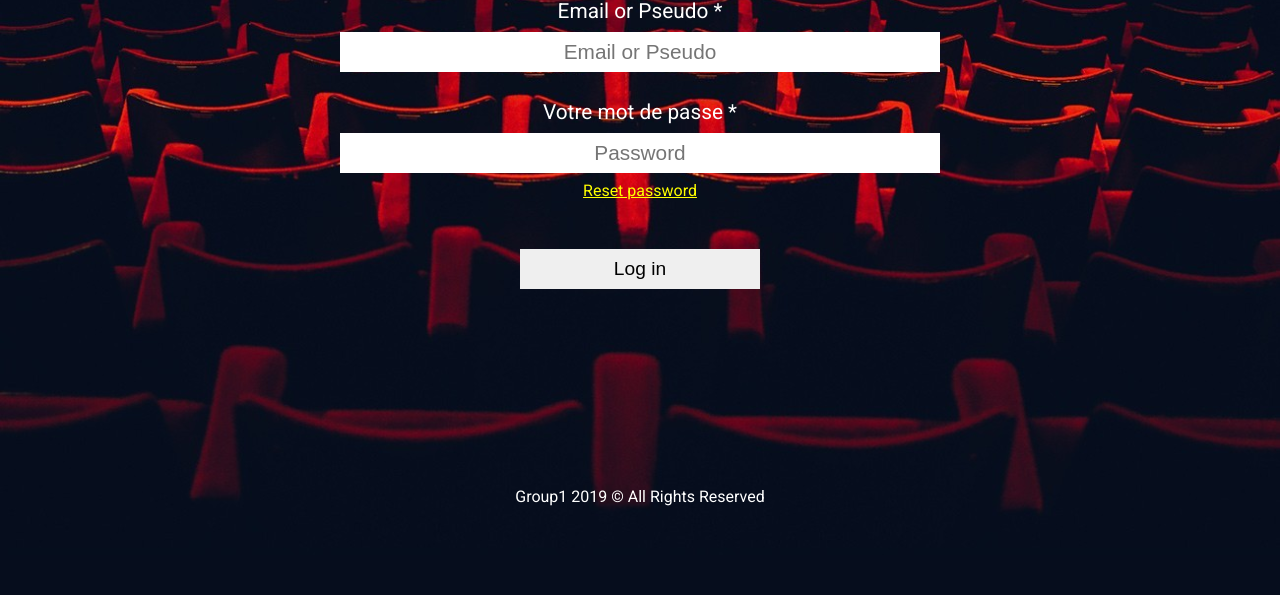
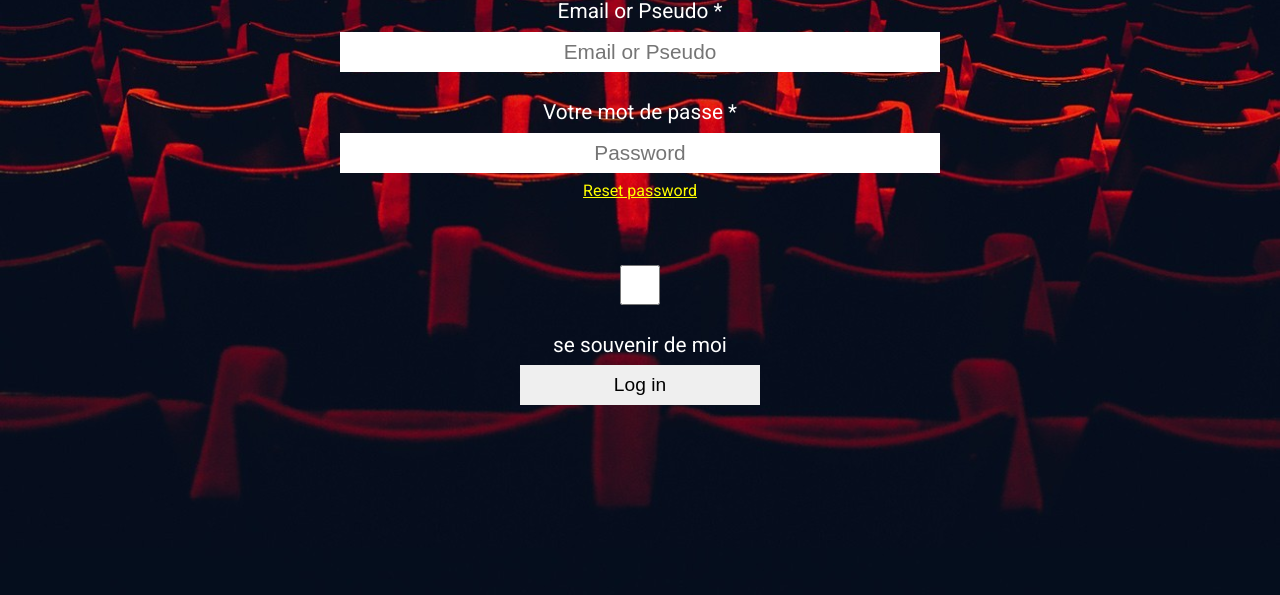
Before and after one commit to dablusLyes/movie_1, a PHP site: page /login.php in a window 1280 px wide. Shown: the part 303-898 px from the top of the page. Before the commit the page ends 815 px from the top, so only its background shows below. Run offline with PHP 8.4, Linux system fonts and the light colour scheme; a stand-in replaces the project's code that opens the database connection.

Commit message:
loginmodif

```diff
--- a/login.php
+++ b/login.php
@@ -22,7 +22,11 @@ if (!empty($_POST['submitted'])) {
 
     if (!empty($user)) {
       if (password_verify($password,$user['password'])) {
+
+        // checkbox
+
         // Everything's right => feed the Session with user info
+
         $_SESSION['user'] = array(
           'id' => $user['id'],
           'email' => $user['email'],
@@ -53,10 +57,17 @@ if (!empty($_POST['submitted'])) {
   <input type="password" id="password" name="password" value="" placeholder="Password">
   <a href="forgetpassword.php">Reset password</a>
   <span class="error"><?php if (!empty($errors['password'])) { echo $errors['password']; } ?></span>
+  <br>
+  <input type="checkbox" name="rememberme" id="rememberme">
+  <label for="rememberme">se souvenir de moi</label>
 
 <input type="submit" name="submitted" value="Log in">
+
+
 </form>
 
 
 
+
+
 <?php include('inc/footer.php');
```
